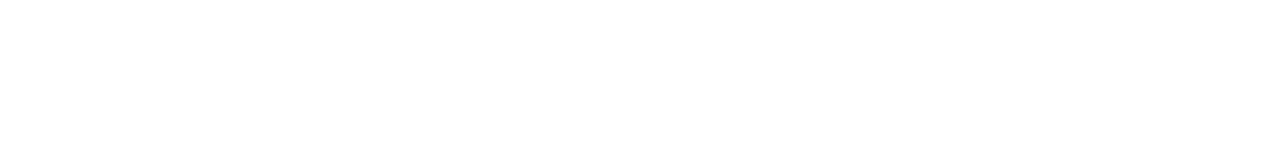
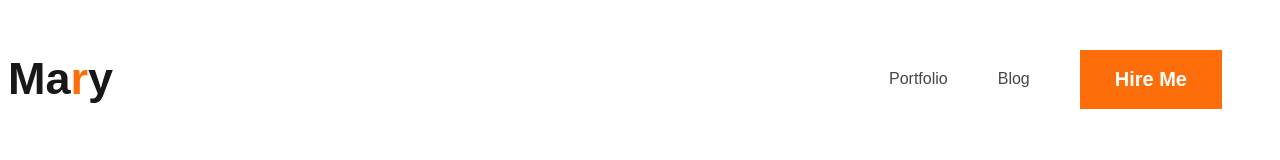
Before and after one commit to SabilaNushurC/portfolio-work, a plain HTML site: page index.html in a window 1280 px wide. Drawn offline with Linux system fonts and the light colour scheme.

Commit message:
added a nav

```diff
--- a/index.html
+++ b/index.html
@@ -3,10 +3,23 @@
 <head>
     <meta charset="UTF-8">
     <meta name="viewport" content="width=device-width, initial-scale=1.0">
-    <title>Document</title>
+    <title>Web Developer Portfolio</title>
+
+    <link rel="stylesheet" href="styles/portfolio.css">
+    <link rel="preconnect" href="https://fonts.googleapis.com">
+<link rel="preconnect" href="https://fonts.gstatic.com" crossorigin>
+<link href="https://fonts.googleapis.com/css2?family=Open+Sans:ital,wght@0,300..800;1,300..800&display=swap" rel="stylesheet">
 </head>
 <body>
-    <head></head>
+    <head>
+        <nav>
+            <h3 class="nav-title">Ma<span class="text-primary">r</span>y</h3>
+            <ul><li><a href="http://">Portfolio </a></li>
+                <li><a href="http://">Blog</a></li>
+                <li><button class="btn-primary">Hire Me</button></li>
+            </ul>
+        </nav>
+    </head>
     <main></main>
     <footer></footer>
 </body>
--- /dev/null
+++ b/styles/portfolio.css
@@ -0,0 +1,47 @@
+/* Common Shared styles */
+body {
+    font-family:sans-serif;}
+.text-primary{
+    color: #FD6E0A;
+}
+
+.btn-primary {
+    text-align: center;
+    font-size: ;
+    border: 5px;
+    background: #FD6E0A;
+    color: white;
+    font-size: 20px;
+    font-weight: 700;
+    padding: 18px 35px;
+
+}
+
+/* Nav Related styles */
+nav {
+    display: flex;
+    justify-content: space-between;
+    align-items: center;
+}
+
+nav >ul
+{display: flex;
+ align-items: center;
+
+}
+
+nav li{
+    list-style: none;
+    margin-right: 50px;
+}
+
+nav a {
+    text-decoration: none;
+    color: #474747;
+}
+
+.nav-title{
+     color: #181818;
+     font-size: 45px;
+     font-weight: 800;
+}
```
